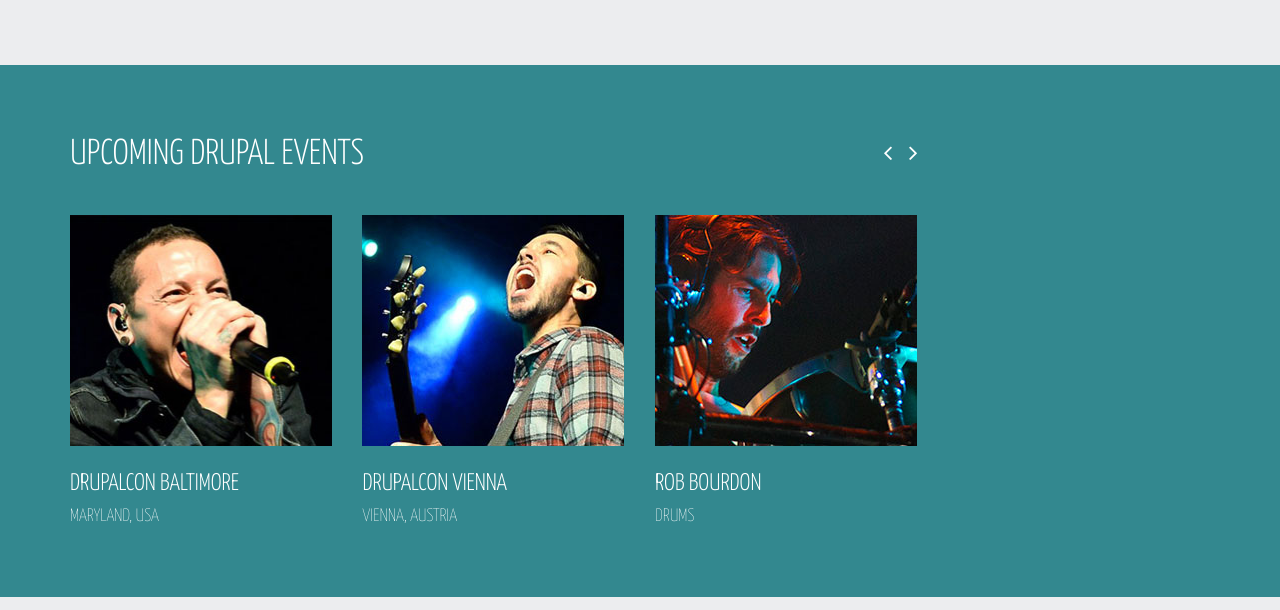
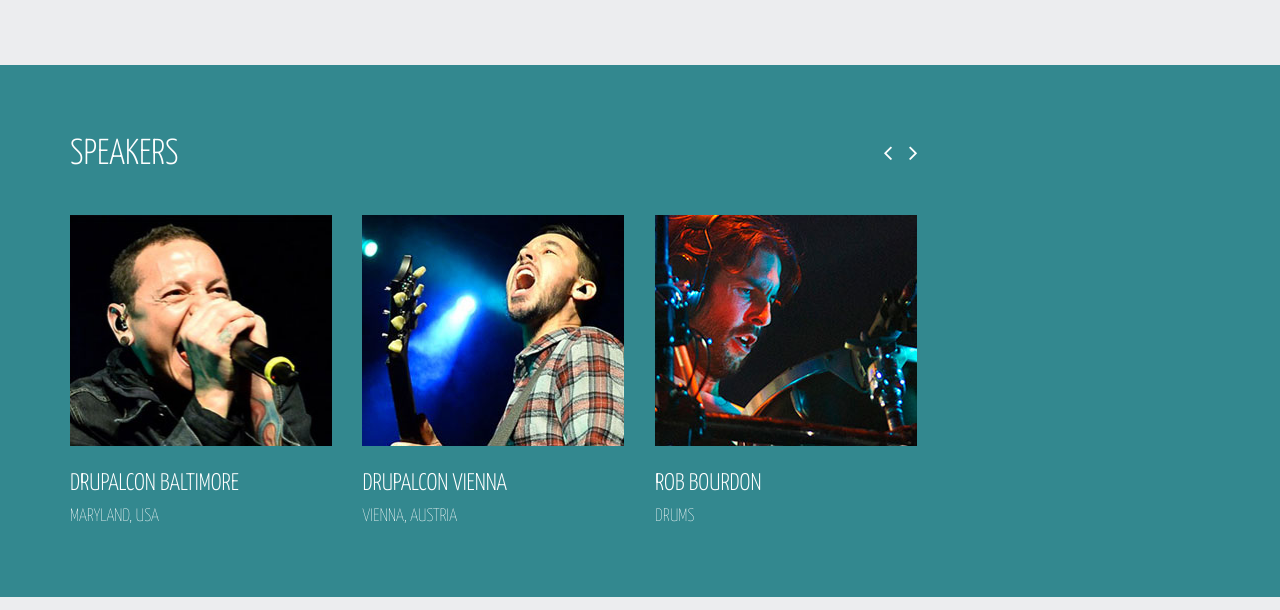
Before and after one commit to joyceg/drupalCamp17, a plain HTML site: page index.html in a window 1280 px wide. Shown: the part 1000-1610 px from the top of the page. Drawn offline with Linux system fonts and the light colour scheme; some packages are replaced by stand-ins of ours; a script that the page names is missing.

```diff
--- a/index.html
+++ b/index.html
@@ -106,7 +106,7 @@
 				<div class="col-sm-12 col-md-9">
 					<div id="event-carousel" class="carousel slide" data-interval="false">
 
-						<h2 class="heading">Upcoming Drupal Events</h2>
+						<h2 class="heading">SPEAKERS</h2>
 
 						<a class="even-control-left" href="#event-carousel" data-slide="prev"><i class="fa fa-angle-left"></i></a>
 						<a class="even-control-right" href="#event-carousel" data-slide="next"><i class="fa fa-angle-right"></i></a>
```
